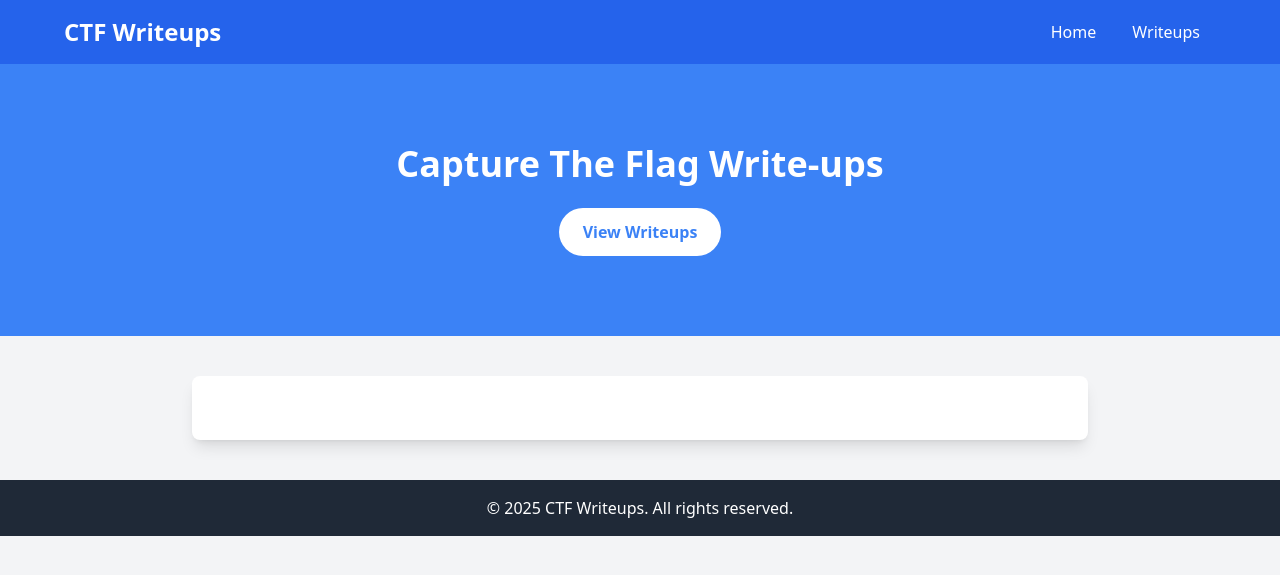
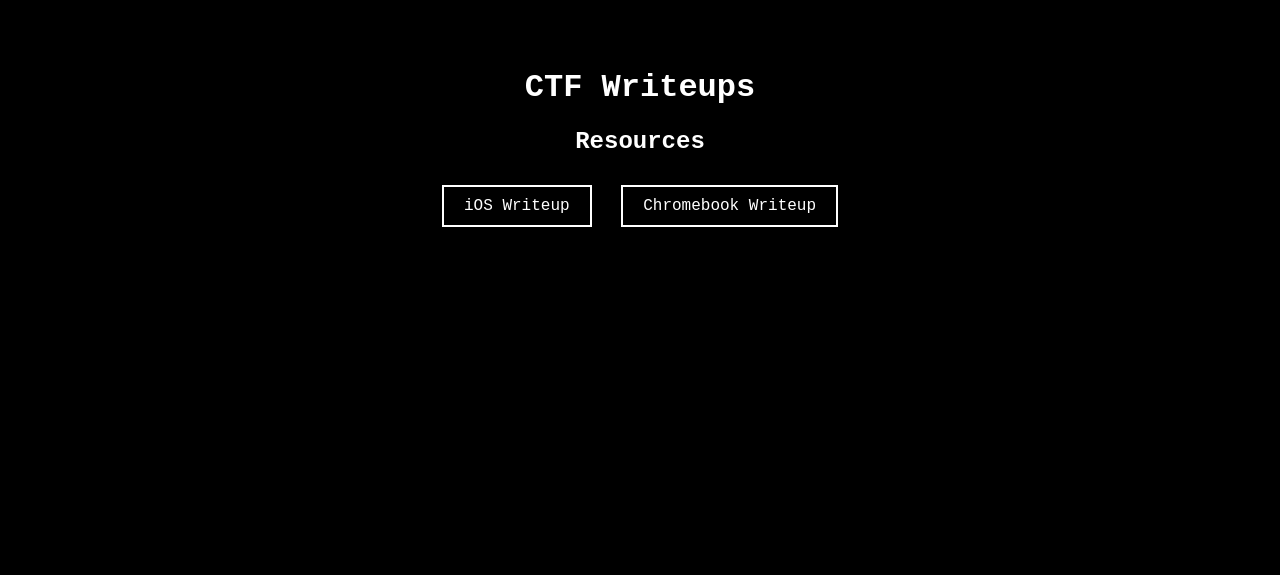
Before and after one commit to amulya-shanbhag/CTF-Writeup-2025, a Jekyll site: the page built from index.md, in a window 1280 px wide. Shown: the top 575 px of the page. Built offline with Jekyll 4.4.1, drawn with Linux system fonts in a browser that asks for light colours; nearby versions of some CDN libraries; our own code applies the rules of GitHub Pages for plain Markdown files.

Commit message:
Update default.html

```diff
--- a/_layouts/default.html
+++ b/_layouts/default.html
@@ -4,39 +4,51 @@
     <meta charset="UTF-8">
     <meta name="viewport" content="width=device-width, initial-scale=1.0">
     <title>{{ page.title }}</title>
-    <script src="https://cdn.tailwindcss.com"></script>
+    <style>
+        body {
+            background-color: #000;
+            color: #fff;
+            font-family: "Courier New", monospace;
+            text-align: center;
+            padding: 40px;
+        }
+        a {
+            color: #fff;
+            text-decoration: none;
+            border: 2px solid white;
+            padding: 10px 20px;
+            display: inline-block;
+            margin: 10px;
+            transition: 0.3s;
+        }
+        a:hover {
+            background-color: white;
+            color: black;
+        }
+        .container {
+            max-width: 600px;
+            margin: 0 auto;
+        }
+        .links {
+            margin-top: 20px;
+        }
+    </style>
 </head>
-<body class="bg-gray-100 text-gray-900">
+<body>
 
-    <!-- Navbar -->
-    <nav class="bg-blue-600 text-white p-4 shadow-md">
-        <div class="max-w-6xl mx-auto flex justify-between items-center">
-            <a href="/" class="text-2xl font-bold">CTF Writeups</a>
-            <div>
-                <a href="/" class="px-4 hover:underline">Home</a>
-                <a href="/mypages/" class="px-4 hover:underline">Writeups</a>
-            </div>
+    <div class="container">
+        <h1>CTF Writeups</h1>
+
+        <div class="links">
+            <h2>Resources</h2>
+            <a href="/mypages/ios/">iOS Writeup</a>
+            <a href="/mypages/chromebook/">Chromebook Writeup</a>
         </div>
-    </nav>
 
-    <!-- Hero Section -->
-    <header class="bg-blue-500 text-white text-center py-20">
-        <h1 class="text-4xl font-bold">Capture The Flag Write-ups</h1>
-        <a href="/mypages/" class="mt-6 inline-block bg-white text-blue-500 px-6 py-3 rounded-full font-semibold hover:bg-gray-200">
-            View Writeups
-        </a>
-    </header>
-
-    <!-- Content Section -->
-    <div class="max-w-4xl mx-auto p-6 bg-white shadow-lg rounded-lg mt-10">
-        <h2 class="text-2xl font-bold text-gray-800">{{ page.title }}</h2>
-        <div class="mt-4 text-gray-700">{{ content }}</div>
+        <div class="content">
+            {{ content }}
+        </div>
     </div>
-
-    <!-- Footer -->
-    <footer class="bg-gray-800 text-white text-center p-4 mt-10">
-        <p>&copy; 2025 CTF Writeups. All rights reserved.</p>
-    </footer>
 
 </body>
 </html>
```
